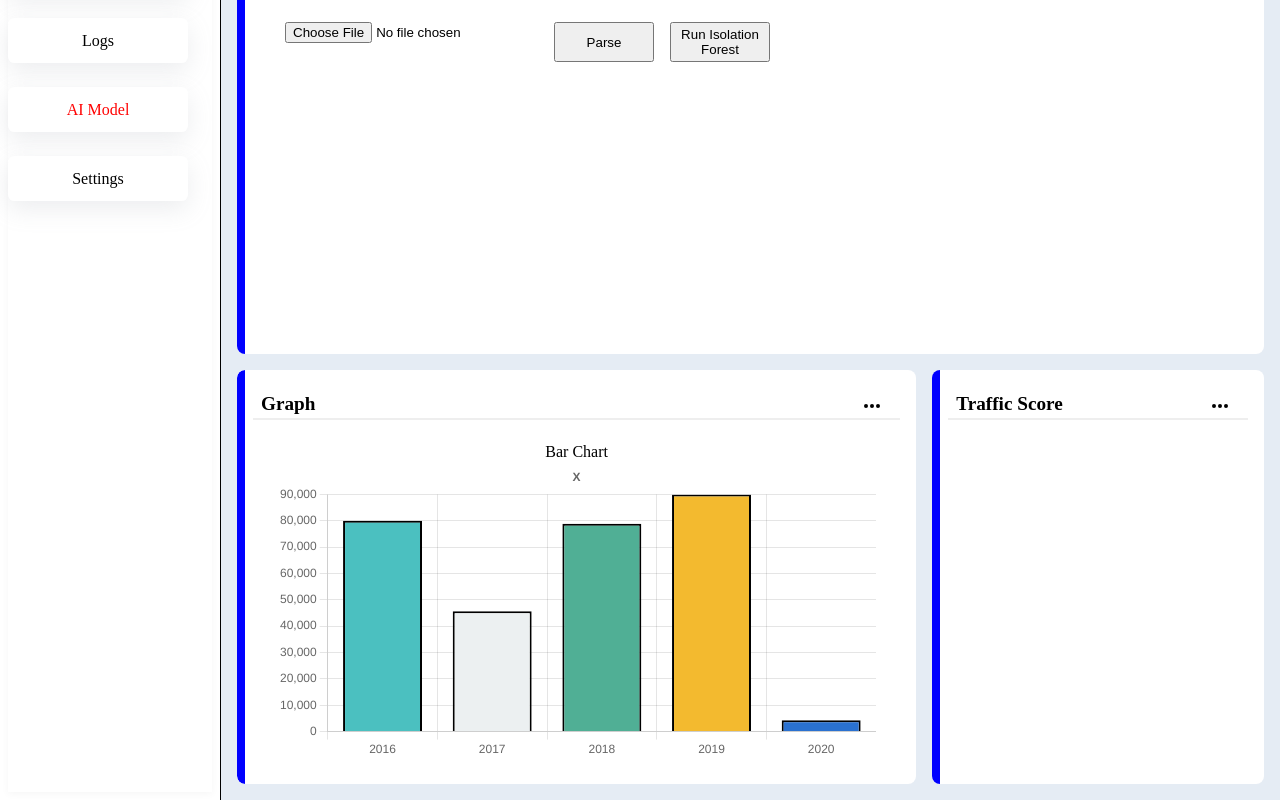
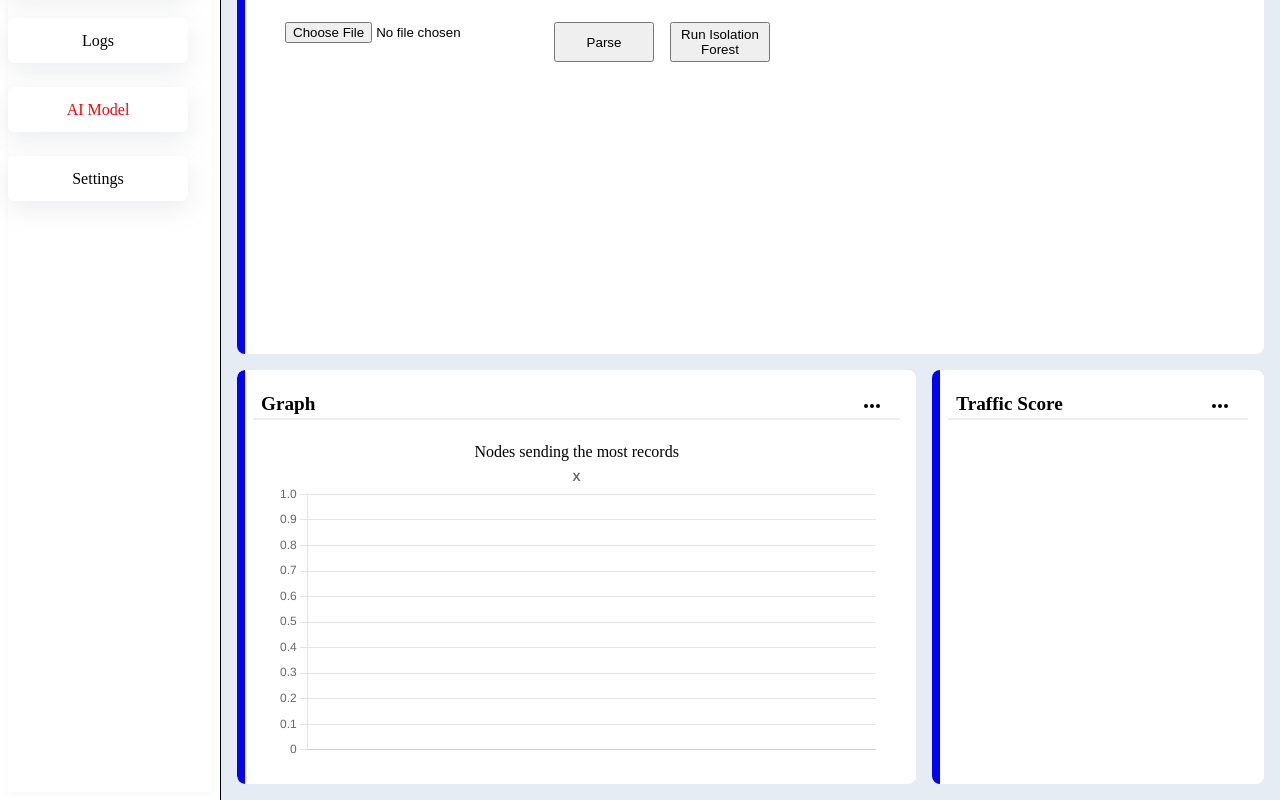
Before and after one commit to hreid1/COMP3000-LoRaWAN, a React (Vite) app in the folder sourcecode/my-app/: page /dashboard in a window 1280 px wide. Shown: the part 397-1197 px from the top of the page. Built offline with nearby package versions, Linux system fonts and the light colour scheme.

Commit message:
modified chart to use the data from the inputted .csv

```diff
--- a/sourcecode/my-app/src/components/Charts/Graph.jsx
+++ b/sourcecode/my-app/src/components/Charts/Graph.jsx
@@ -3,11 +3,11 @@ import { Bar } from "react-chartjs-2";
 export const BarChart = ({ chartData }) => {
     return (
         <div className="chart-container" style={{ height: "100%", minHeight: 0 }}>
-            <h2 style={{ textAlign: "center"}}>Bar Chart</h2>
+            <h2 style={{ textAlign: "center"}}>Nodes sending the most records</h2>
             <Bar
                 data={chartData}
                 options= {{
-                    maintainAspectRatio: false, // <-- important for responsive height
+                    maintainAspectRatio: false,
                     plugins: {
                         title: {
                             display: true,
@@ -18,7 +18,7 @@ export const BarChart = ({ chartData }) => {
                         }
                     }
                 }}
-                height={250} // <-- ensures the chart fits the card
+                height={250}
             />
         </div>
     )
--- a/sourcecode/my-app/src/pages/Dashboard/Dashboard.jsx
+++ b/sourcecode/my-app/src/pages/Dashboard/Dashboard.jsx
@@ -153,28 +153,63 @@ const TrafficScore = ({ data }) => {
   )
 }
 
-const Graph = () => {
+const Graph = ({ data }) => {
+  // From networktraffic.data: Count the number of different NodeID's to get a number of Nodes at play
+  // Also want to count the number of records per node
+  // And then display top
 
-  console.log(Data)
+  const nodeCounts = data.reduce((acc, item) => {
+    if (item.NodeID) {
+      acc[item.NodeID] = (acc[item.NodeID] || 0) + 1;
+    }
+    return acc;
+  }, {});
+
+  const sortedNodes = Object.entries(nodeCounts)
+    .sort((a, b) => b[1] - a[1])
+    .slice(0, 4);
+
+  const labels = sortedNodes.map(([nodeID]) => nodeID);
+  const counts = sortedNodes.map(([_, count]) => count);
 
   const [chartData, setChartData] = useState({
-    labels: Data.map((data) => data.year),
+    labels,
     datasets: [
       {
-        label: "Users Gained ",
-        data: Data.map((data) => data.userGain),
+        label: "Records per NodeID (Top 4)",
+        data: counts,
         backgroundColor: [
           "rgba(75,192,192,1)",
           "#ecf0f1",
           "#50AF95",
-          "#f3ba2f",
-          "#2a71d0"
+          "#f3ba2f"
         ],
         borderColor: "black",
         borderWidth: 2
       }
     ]
   });
+
+  // When the chart updates
+  useEffect(() => {
+    setChartData({
+      labels,
+      datasets: [
+        {
+          label: "Records per NodeID (Top 4)",
+          data: counts,
+          backgroundColor: [
+            "rgba(75,192,192,1)",
+            "#ecf0f1",
+            "#50AF95",
+            "#f3ba2f"
+          ],
+          borderColor: "black",
+          borderWidth: 2
+        }
+      ]
+    });
+  }, [data]);
 
   return (
     <div id="graph" className="dashCard">
@@ -195,6 +230,7 @@ const MainDashContent = (props) => {
   //console.log(networkTraffic.data)
 
   // networkTraffic.data contains information from csv file
+  console.log(networkTraffic.data)
 
   return (
     <div className='dashContentContainer'>
@@ -210,7 +246,7 @@ const MainDashContent = (props) => {
         model={networkTraffic.model}
       />
       <TrafficScore data={networkTraffic.data2}/>
-      <Graph/>
+      <Graph data={networkTraffic.data}/>
     </div>
   )
 }
```
